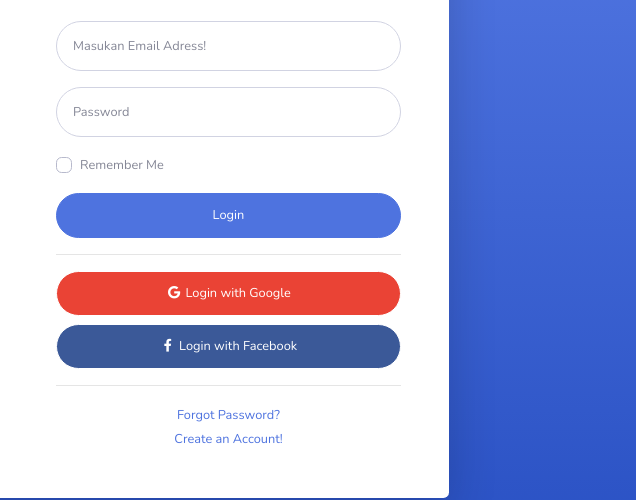
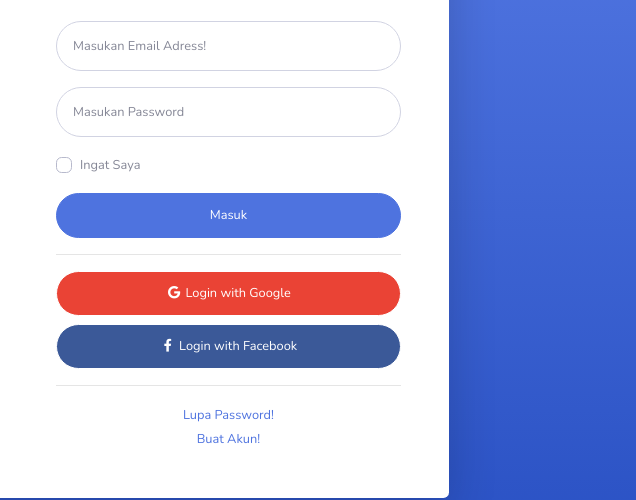
Before and after one commit to SenjaTW01/webproject, a website with bundled scripts: page login.html in a window 1280 px wide. Shown: the part 128-628 px from the top of the page, 644-1280 px from the left. Built offline with nearby package versions, Linux system fonts and the light colour scheme.

Commit message:
Update login.html
Deskripsi Translated Ke indonesia!

```diff
--- a/login.html
+++ b/login.html
@@ -49,17 +49,17 @@
                                         </div>
                                         <div class="form-group">
                                             <input type="password" class="form-control form-control-user"
-                                                id="exampleInputPassword" placeholder="Password">
+                                                id="exampleInputPassword" placeholder="Masukan Password">
                                         </div>
                                         <div class="form-group">
                                             <div class="custom-control custom-checkbox small">
                                                 <input type="checkbox" class="custom-control-input" id="customCheck">
-                                                <label class="custom-control-label" for="customCheck">Remember
-                                                    Me</label>
+                                                <label class="custom-control-label" for="customCheck">Ingat Saya
+                                                    </label>
                                             </div>
                                         </div>
                                         <a href="index.html" class="btn btn-primary btn-user btn-block">
-                                            Login
+                                            Masuk
                                         </a>
                                         <hr>
                                         <a href="index.html" class="btn btn-google btn-user btn-block">
@@ -71,10 +71,10 @@
                                     </form>
                                     <hr>
                                     <div class="text-center">
-                                        <a class="small" href="forgot-password.html">Forgot Password?</a>
+                                        <a class="small" href="forgot-password.html">Lupa Password!</a>
                                     </div>
                                     <div class="text-center">
-                                        <a class="small" href="register.html">Create an Account!</a>
+                                        <a class="small" href="register.html">Buat Akun!</a>
                                     </div>
                                 </div>
                             </div>
```
